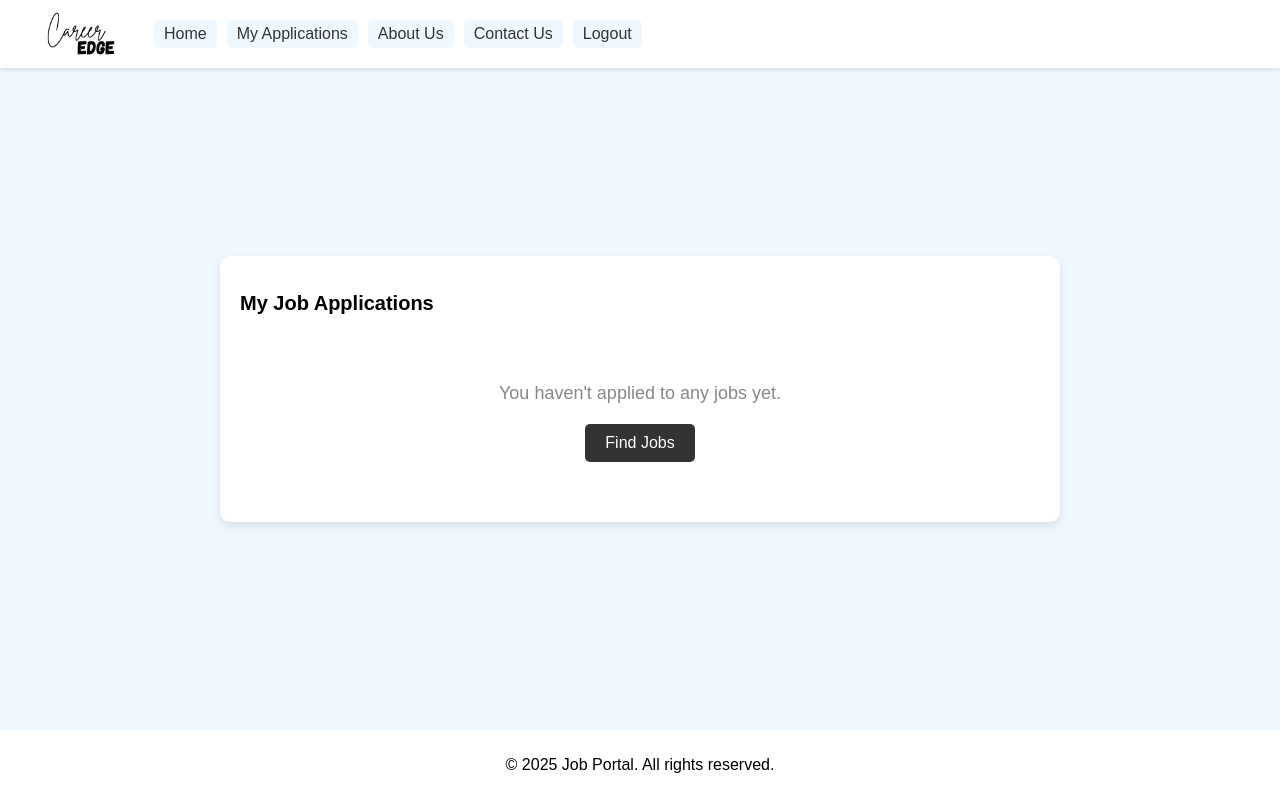
After one commit to VaishnaviRaoB/Career_Edge, a Django app: page /my-applications/ in a window 1280 px wide. The commit adds this page. Run offline with Django 3.2, Linux system fonts and the light colour scheme; the visitor is signed in with stand-in values (Sample User, id 1); data that the repository does not hold is empty.

Commit message:
Application status

```diff
--- a/Career_edge/career_edge/urls.py
+++ b/Career_edge/career_edge/urls.py
@@ -27,7 +27,7 @@ urlpatterns = [
     path('search/', views.search_jobs, name='search_jobs'),
     path('dashboard/provider/application/<int:application_id>/update_status/', views.update_application_status, name='update_application_status'),
     path('edit-company-profile/', views.edit_company_profile, name='edit_company_profile'),
-
+    path('my-applications/', views.my_applications, name='my_applications'),
 ]
 if settings.DEBUG:
     urlpatterns += static(settings.MEDIA_URL, document_root=settings.MEDIA_ROOT)
--- a/Career_edge/career_edge/views.py
+++ b/Career_edge/career_edge/views.py
@@ -139,19 +139,17 @@ def view_jobs(request):
     jobs = Job.objects.filter(provider=request.user)
     return render(request, 'view_jobs.html', {'jobs': jobs})
 
-# Apply for a job view@login_required
+# Apply for a job view
+@login_required
 def apply_for_job(request, job_id):
     job = get_object_or_404(Job, id=job_id)
-
-    # Debugging
-    print(f"User: {request.user}, Applying to Job ID: {job.id}, Title: {job.title}")
 
     # Check if the user has already applied to this job
     already_applied = JobApplication.objects.filter(job=job, applicant=request.user).exists()
 
     if already_applied:
-        messages.warning(request, f"You have already applied for the job: {job.title}")
-        return redirect('seeker_dashboard')
+        messages.warning(request, "You have already applied for this job.")
+        return redirect('seeker_dashboard')  # or show the same apply page with a message
 
     if request.method == 'POST':
         name = request.POST.get('name')
@@ -173,11 +171,10 @@ def apply_for_job(request, job_id):
             resume=resume,
             experience=experience,
         )
-        messages.success(request, f"Application submitted for {job.title} successfully.")
+        messages.success(request, "Application submitted successfully.")
         return redirect('seeker_dashboard')
 
     return render(request, 'apply.html', {'job': job})
-
 # User logout view
 @login_required
 def user_logout(request):
@@ -305,3 +302,12 @@ def search_jobs(request):
         'posted_date': posted_date,
     }
     return render(request, 'seeker_dashboard.html', context)
+
+@login_required
+def my_applications(request):
+    # Get all applications for the current user
+    applications = JobApplication.objects.filter(applicant=request.user).order_by('-created_at')
+
+    return render(request, 'my_applications.html', {
+        'applications': applications,
+    })
--- a/Career_edge/templates/apply.html
+++ b/Career_edge/templates/apply.html
@@ -135,7 +135,7 @@
 
             <nav>
                 <ul>
-                    <li><a href="{% url 'home' %}">Home</a></li>
+                    <li><a href="{% url 'seeker_dashboard' %}">Home</a></li>
                     <li><a href="{% url 'about' %}">About Us</a></li>
                     <li><a href="{% url 'contact' %}">Contact Us</a></li>
                     <li><a href="{% url 'user_logout' %}">Logout</a></li>
--- a/Career_edge/templates/job_details.html
+++ b/Career_edge/templates/job_details.html
@@ -102,7 +102,7 @@
         </div>
         <nav class="navigation">
             <ul>
-                <li><a href="{% url 'home' %}">Home</a></li>
+                <li><a href="{% url 'seeker_dashboard' %}">Home</a></li>
                 <li><a href="{% url 'about' %}">About Us</a></li>
                 <li><a href="{% url 'contact' %}">Contact Us</a></li>
             </ul>
--- /dev/null
+++ b/Career_edge/templates/my_applications.html
@@ -0,0 +1,271 @@
+<!DOCTYPE html>
+<html lang="en">
+<head>
+    <meta charset="UTF-8">
+    <title>My Applications</title>
+    <style>
+        body {
+            font-family: Arial, sans-serif;
+            margin: 0;
+            padding: 0;
+            background-color: #f0f8ff;
+            display: flex;
+            flex-direction: column;
+            min-height: 100vh;
+        }
+
+        header {
+            background-color: #ffffff;
+            padding: 10px;
+            display: flex;
+            justify-content: space-between;
+            align-items: center;
+            box-shadow: 0 2px 4px rgba(0, 0, 0, 0.1);
+        }
+
+        .logo {
+            display: flex;
+            align-items: center;
+        }
+
+        .logo span {
+            font-size: 24px;
+            margin-right: 20px;
+            color: #333;
+        }
+
+        nav ul {
+            list-style-type: none;
+            padding: 0;
+            margin: 0;
+            display: flex;
+        }
+
+        nav ul li {
+            margin-right: 10px;
+            background-color: #f0f8ff;
+            padding: 5px 10px;
+            border-radius: 5px;
+        }
+
+        nav ul li a {
+            text-decoration: none;
+            color: #333;
+        }
+
+        nav ul li a:hover {
+            text-decoration: underline;
+        }
+
+        main {
+            flex: 1;
+            padding: 20px;
+            display: flex;
+            justify-content: center;
+            align-items: flex-start;
+            flex-direction: column;
+        }
+
+        main section {
+            background-color: #fff;
+            padding: 20px;
+            border-radius: 10px;
+            box-shadow: 0 4px 8px rgba(0, 0, 0, 0.1);
+            margin-bottom: 20px;
+            max-width: 800px;
+            width: 100%;
+            align-self: center;
+        }
+
+        main section h2 {
+            font-size: 20px;
+            margin-bottom: 10px;
+        }
+
+        .application-box {
+            background-color: #f0f0f0;
+            border: 1px solid #ccc;
+            border-radius: 10px;
+            padding: 15px;
+            margin-bottom: 15px;
+        }
+
+        .application-box h3 {
+            margin-top: 0;
+            margin-bottom: 10px;
+            font-size: 18px;
+            color: #333;
+        }
+
+        .application-box p {
+            margin: 5px 0;
+            color: #555;
+        }
+
+        .status-badge {
+            display: inline-block;
+            padding: 4px 8px;
+            border-radius: 4px;
+            font-size: 14px;
+            font-weight: bold;
+            color: white;
+        }
+
+        .status-pending {
+            background-color: #6c757d;
+        }
+
+        .status-shortlisted {
+            background-color: #28a745;
+        }
+
+        .status-interview {
+            background-color: #007bff;
+        }
+
+        .status-rejected {
+            background-color: #dc3545;
+        }
+
+        .empty-state {
+            text-align: center;
+            padding: 40px 0;
+            color: #888;
+        }
+
+        .empty-state p {
+            font-size: 18px;
+            margin-bottom: 20px;
+        }
+
+        .empty-state a {
+            display: inline-block;
+            padding: 10px 20px;
+            background-color: #333;
+            color: #fff;
+            text-decoration: none;
+            border-radius: 5px;
+        }
+
+        footer {
+            background-color: #ffffff;
+            padding: 10px;
+            text-align: center;
+        }
+
+        .logo1 {
+            width: 5rem;
+            height: 3rem;
+            margin-left: 2rem;
+            margin-right: 2rem;
+        }
+
+        /* Message Box Styles */
+        .messages-container {
+            max-width: 800px;
+            width: 100%;
+            margin: 1rem auto;
+        }
+
+        .message-box {
+            padding: 10px;
+            margin-bottom: 10px;
+            border-radius: 5px;
+            color: #155724;
+            border: 1px solid;
+        }
+
+        .message-box.success {
+            background-color: #d4edda;
+            border-color: #c3e6cb;
+        }
+
+        .message-box.error,
+        .message-box.warning {
+            background-color: #f8d7da;
+            border-color: #f5c6cb;
+            color: #721c24;
+        }
+
+        .message-box.info {
+            background-color: #cce5ff;
+            border-color: #b8daff;
+        }
+    </style>
+</head>
+<body>
+<header>
+    <div class="logo">
+        <img src="/static/images/logo.png" alt="Welcome Image" class="logo1">
+        <nav>
+            <ul>
+                <li><a href="{% url 'seeker_dashboard' %}">Home</a></li>
+                <li><a href="{% url 'my_applications' %}">My Applications</a></li>
+                <li><a href="{% url 'about' %}">About Us</a></li>
+                <li><a href="{% url 'contact' %}">Contact Us</a></li>
+                <li><a href="{% url 'user_logout' %}">Logout</a></li>
+            </ul>
+        </nav>
+    </div>
+</header>
+
+<main>
+    {% if messages %}
+    <div class="messages-container">
+        {% for message in messages %}
+            <div class="message-box {{ message.tags }}">
+                {{ message }}
+            </div>
+        {% endfor %}
+    </div>
+    {% endif %}
+
+    <section>
+        <h2>My Job Applications</h2>
+
+        {% if applications %}
+            {% for application in applications %}
+                <div class="application-box">
+                    <h3>{{ application.job.title }}</h3>
+                    <p><strong>Company:</strong> {{ application.job.company }}</p>
+                    <p><strong>Applied on:</strong> {{ application.created_at|date:"F d, Y" }}</p>
+                    <p>
+                        <strong>Status:</strong>
+                        {% if application.status == 'pending' %}
+                        <span class="status-badge status-pending">Pending</span>
+                        {% elif application.status == 'shortlisted' %}
+                        <span class="status-badge status-shortlisted">Shortlisted</span>
+                        {% elif application.status == 'interview' %}
+                        <span class="status-badge status-interview">Interview Scheduled</span>
+                        {% elif application.status == 'rejected' %}
+                        <span class="status-badge status-rejected">Rejected</span>
+                        {% endif %}
+                    </p>
+                    <p><strong>Location:</strong> {{ application.job.location }}</p>
+                    <p><strong>Job Type:</strong> {{ application.job.job_type }}</p>
+                    <p><strong>Salary:</strong> {{ application.job.salary }}</p>
+                </div>
+            {% endfor %}
+        {% else %}
+            <div class="empty-state">
+                <p>You haven't applied to any jobs yet.</p>
+                <a href="{% url 'seeker_dashboard' %}">Find Jobs</a>
+            </div>
+        {% endif %}
+    </section>
+</main>
+
+<footer>
+    <p>&copy; 2025 Job Portal. All rights reserved.</p>
+</footer>
+<script>
+    setTimeout(() => {
+        const messages = document.querySelectorAll('.message-box');
+        messages.forEach(msg => {
+            msg.classList.add('fade-out');
+            setTimeout(() => msg.remove(), 1000);
+        });
+    }, 1000); // Show for 3 seconds
+</script>
+</body>
+</html>
--- a/Career_edge/templates/seeker_dashboard.html
+++ b/Career_edge/templates/seeker_dashboard.html
@@ -246,9 +246,10 @@
         <img src="/static/images/logo.png" alt="Welcome Image" class="logo1">
         <nav>
             <ul>
-                <li><a href="{% url 'home' %}">Home</a></li>
+                <li><a href="{% url 'seeker_dashboard' %}">Home</a></li>
                 <li><a href="{% url 'about' %}">About Us</a></li>
                 <li><a href="{% url 'contact' %}">Contact Us</a></li>
+                <li><a href="{% url 'my_applications' %}">My Applications</a></li>
                 <li><a href="{% url 'user_logout' %}">Logout</a></li>
             </ul>
         </nav>
```
Also changed, not shown: Career_edge/career_edge/models.py (+10 -1 lines), Career_edge/career_edge/migrations/0027_savedjob.py (added), Career_edge/career_edge/migrations/0028_auto_20250409_1552.py (added), 4 other files.
